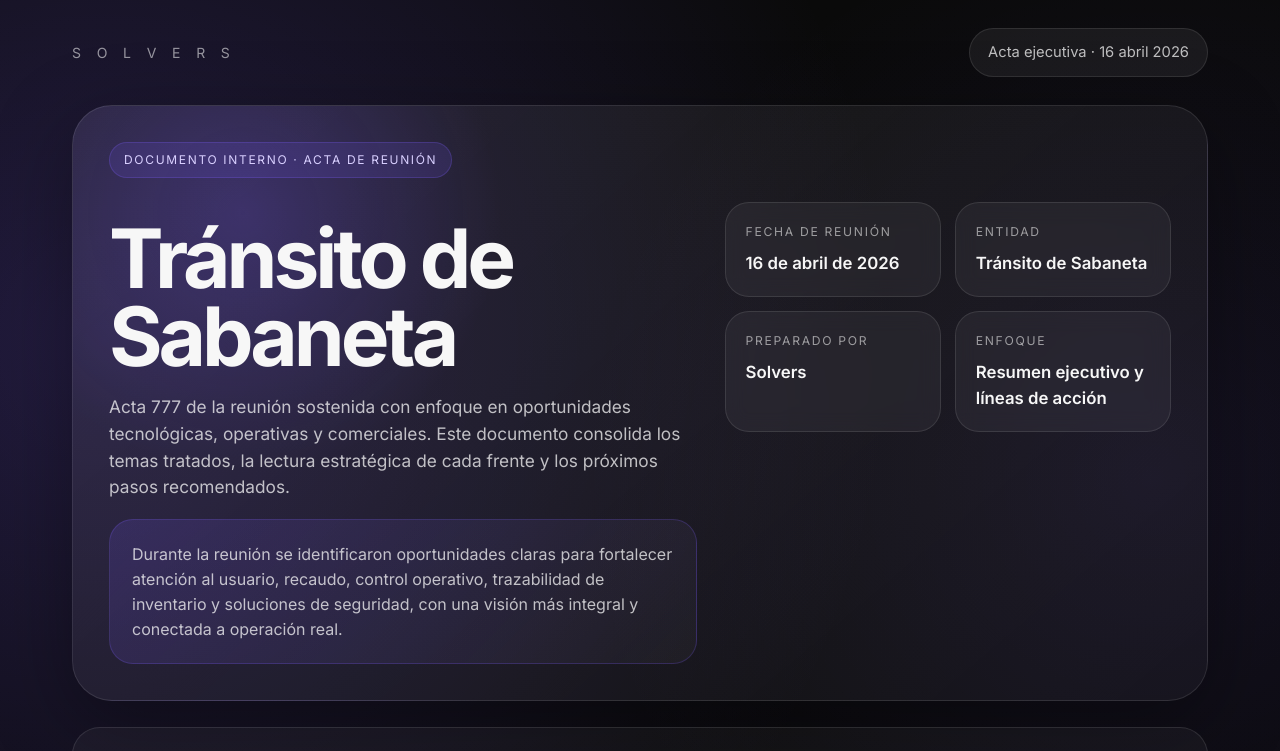
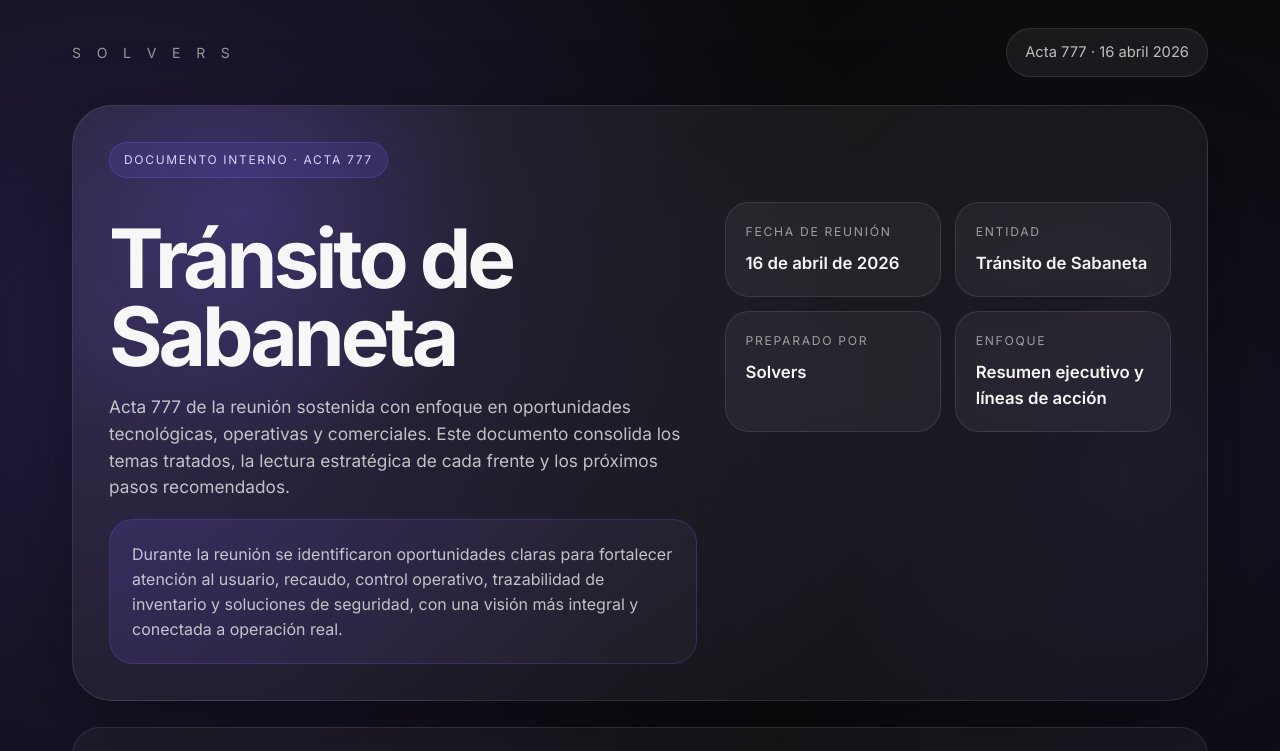
Before and after one commit to silvanasolvers/acta-transito-sabanera, a website: page index.html in a window 1280 px wide. Shown: the top 751 px of the page. Drawn offline with Linux system fonts and the light colour scheme.

Commit message:
fix: update visible labels to acta 777 and sabaneta

```diff
--- a/index.html
+++ b/index.html
@@ -6,7 +6,7 @@
     <title>Acta de reunión · Tránsito de Sabaneta</title>
     <meta
       name="description"
-      content="Acta ejecutiva de la reunión entre Solvers y Tránsito de Sabaneta, con temas clave, observaciones estratégicas y próximos pasos."
+      content="Acta 777 de la reunión entre Solvers y Tránsito de Sabaneta, con temas clave, observaciones estratégicas y próximos pasos."
     />
     <link rel="preconnect" href="https://fonts.googleapis.com" />
     <link rel="preconnect" href="https://fonts.gstatic.com" crossorigin />
@@ -310,11 +310,11 @@
     <main class="page">
       <header class="topbar">
         <div class="brand">S O L V E R S</div>
-        <div class="tag">Acta ejecutiva · 16 abril 2026</div>
+        <div class="tag">Acta 777 · 16 abril 2026</div>
       </header>
 
       <section class="hero">
-        <span class="eyebrow">Documento interno · acta de reunión</span>
+        <span class="eyebrow">Documento interno · Acta 777</span>
         <div class="hero-grid">
           <div>
             <h1>Tránsito de Sabaneta</h1>
```
Also changed, not shown: dist/index.html.
